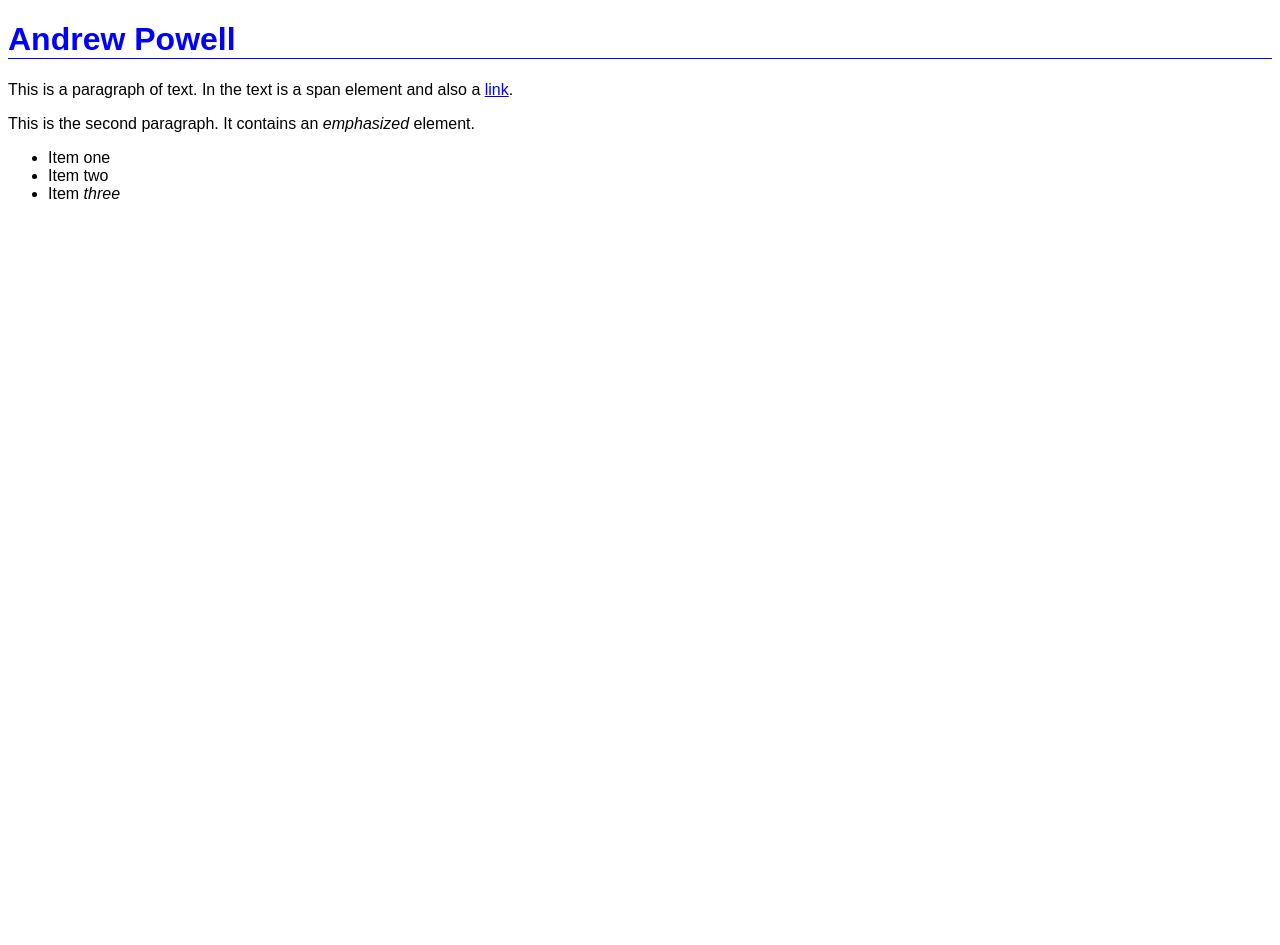
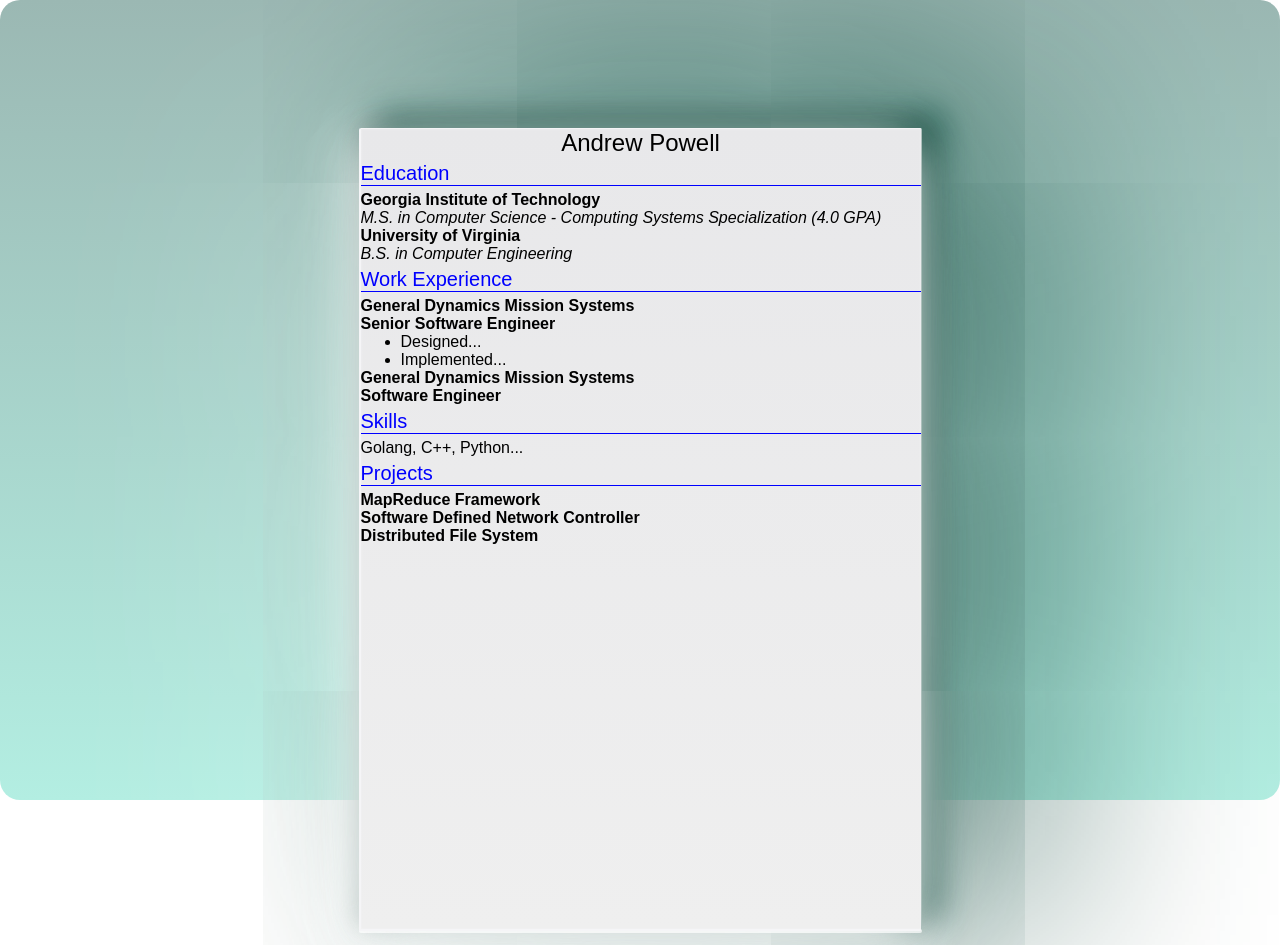
Before and after one commit to andrewwtpowell/resume, a plain HTML site: page static/index.html in a window 1280 px wide. Shown: the top 945 px of the page. Before the commit the page ends 800 px from the top, so only its background shows below. Drawn offline with Linux system fonts and the light colour scheme.

Commit message:
messing around with styling

```diff
--- a/static/index.html
+++ b/static/index.html
@@ -7,22 +7,43 @@
   </head>
 
   <body>
-    <h1>Andrew Powell</h1>
+    <div class="background"></div>
+    <div class="paper"</div>
+    <div>
+    <p class="title">Andrew Powell</h1>
+    </div>
 
-    <p>
-      This is a paragraph of text. In the text is a
-      <span>span element</span> and also a
-      <a href="https://example.com">link</a>.
-    </p>
+    <div>
+    <p class="section">Education</p>
+    <p class="item">Georgia Institute of Technology</p>
+    <p class="description">M.S. in Computer Science - Computing Systems Specialization (4.0 GPA)</h4>
+    <p class="item">University of Virginia</p>
+    <p class="description">B.S. in Computer Engineering</p>
+    </div>
 
-    <p>
-      This is the second paragraph. It contains an <em>emphasized</em> element.
-    </p>
+    <div>
+    <p class="section">Work Experience</p>
+    <p class="item">General Dynamics Mission Systems</p>
+    <h4>Senior Software Engineer</h4>
+    <ul>
+        <li>Designed...</li>
+        <li>Implemented...</li>
+    </ul>
+    <p class="item">General Dynamics Mission Systems</p>
+    <h4>Software Engineer</h4>
+    </div>
 
-    <ul>
-      <li>Item <span>one</span></li>
-      <li class="special">Item two</li>
-      <li>Item <em>three</em></li>
-    </ul>
+    <div>
+    <p class="section">Skills</p>
+    <p>Golang, C++, Python...</p>
+    </div>
+
+    <div>
+    <p class="section">Projects</p>
+    <p class="item">MapReduce Framework</p>
+    <p class="item">Software Defined Network Controller</p>
+    <p class="item">Distributed File System</p>
+    </div>
+
   </body>
 </html>
--- a/static/styles.css
+++ b/static/styles.css
@@ -1,19 +1,37 @@
-/* {
+* {
     margin: auto;
-}*/
+}
 
 div {
-    border-radius: 5px;
+    border-radius: 20px;
 }
 
 body {
     font-family: Arial, Helvetica, sans-serif;
 }
 
-h1 {
+.title {
+    color: black;
+    text-align: center;
+    font-size: 1.5em;
+    margin-bottom: 5px;
+}
+
+.section {
+    margin-top: 5px;
     color: blue;
-    font-size: 2em;
+    font-size: 1.25em;
     border-bottom: 1px solid blue;
+    margin-bottom: 5px;
+}
+
+.item {
+    font-size: 1em;
+    font-weight: bold;
+}
+
+.description {
+    font-style: italic;
 }
 
 a:link {
@@ -27,3 +45,99 @@ a:visited {
 a:hover {
     text-decoration: none;
 }
+
+html,body{
+    height:100%;
+}
+
+body{
+    padding:8em 0;
+    font-family: 'Source Sans Pro', sans-serif;
+}
+
+.background {
+    z-index:-1;
+    position:fixed;
+    top:0;
+    left:0;
+    width:100%;
+    height:100%;
+    background: #9bb8b3; /* Old browsers */
+    background: -moz-linear-gradient(top,  #9bb8b3 0%, #b3eee2 100%); /* FF3.6+ */
+    background: -webkit-gradient(linear, left top, left bottom, color-stop(0%,#9bb8b3), color-stop(100%,#b3eee2)); /* Chrome,Safari4+ */
+    background: -webkit-linear-gradient(top,  #9bb8b3 0%,#b3eee2 100%); /* Chrome10+,Safari5.1+ */
+    background: -o-linear-gradient(top,  #9bb8b3 0%,#b3eee2 100%); /* Opera 11.10+ */
+    background: -ms-linear-gradient(top,  #9bb8b3 0%,#b3eee2 100%); /* IE10+ */
+    background: linear-gradient(to bottom,  #9bb8b3 0%,#b3eee2 100%); /* W3C */
+    filter: progid:DXImageTransform.Microsoft.gradient( startColorstr='#9bb8b3', endColorstr='#b3eee2',GradientType=0 ); /* IE6-9 */
+}
+
+.paper {
+
+    width:35em;
+    height:50em;
+
+    background: #e8e8ea; /* Old browsers */
+    background: -moz-linear-gradient(top,  #e8e8ea 0%, #efefef 100%); /* FF3.6+ */
+    background: -webkit-gradient(linear, left top, left bottom, color-stop(0%,#e8e8ea), color-stop(100%,#efefef)); /* Chrome,Safari4+ */
+    background: -webkit-linear-gradient(top,  #e8e8ea 0%,#efefef 100%); /* Chrome10+,Safari5.1+ */
+    background: -o-linear-gradient(top,  #e8e8ea 0%,#efefef 100%); /* Opera 11.10+ */
+    background: -ms-linear-gradient(top,  #e8e8ea 0%,#efefef 100%); /* IE10+ */
+    background: linear-gradient(to bottom,  #e8e8ea 0%,#efefef 100%); /* W3C */
+    filter: progid:DXImageTransform.Microsoft.gradient( startColorstr='#e8e8ea', endColorstr='#efefef',GradientType=0 ); /* IE6-9 */
+
+    margin:auto;
+
+    border-radius:2px;
+    border-left: 2px solid #f5f5f7;
+    border-bottom: 2px solid #f5f5f7;
+    border-right: 1px solid #adc0bc;
+    border-top: 1px solid #f4f4f6;
+
+    box-shadow: 0 0 2px 0 #f4f4f6 inset,
+    0em 100px 500px -5px rgba(255,255,255,.5),
+    -1em 1em 3em 1em rgba(255,255,255,.2),
+    -5em 1em 30em 1em rgba(255,255,255,.2),
+    0em 2px 0 rgba(255,255,255,.7),
+    0em 10px 50px -10px rgba(255,255,255,1),
+    1.2em -0.8em 2em 0em #044134,
+    5.5em -1em 50em 0em #044134,
+    0px -5px 25px 0px #808f8c;
+
+    -webkit-transition: all .5s ease;
+    -moz-transition: all .5s ease;
+    -ms-transition: all .5s ease;
+    -o-transition: all .5s ease;
+    transition: all .5s ease;
+
+    backface-visibility:hidden;
+}
+
+.paper:hover {
+    -webkit-transform: scale(1.1);
+    -moz-transform: scale(1.1);
+    -ms-transform: scale(1.1);
+    -o-transform: scale(1.1);
+    transform: scale(1.1);
+}
+
+h1 {
+    margin:5em 0;
+    margin-bottom:50px;
+    color:#111;
+    font-weight:normal;
+    text-align:center;
+    text-shadow: 0 0px 20px #eee;
+}
+
+a {
+    text-decoration:none;
+    color:#ff0066;
+    transition:all .5s ease;
+    display:inline-block;
+    border-bottom:1px solid white;
+}
+
+a:hover {
+    border-bottom:1px solid black;
+}
```
